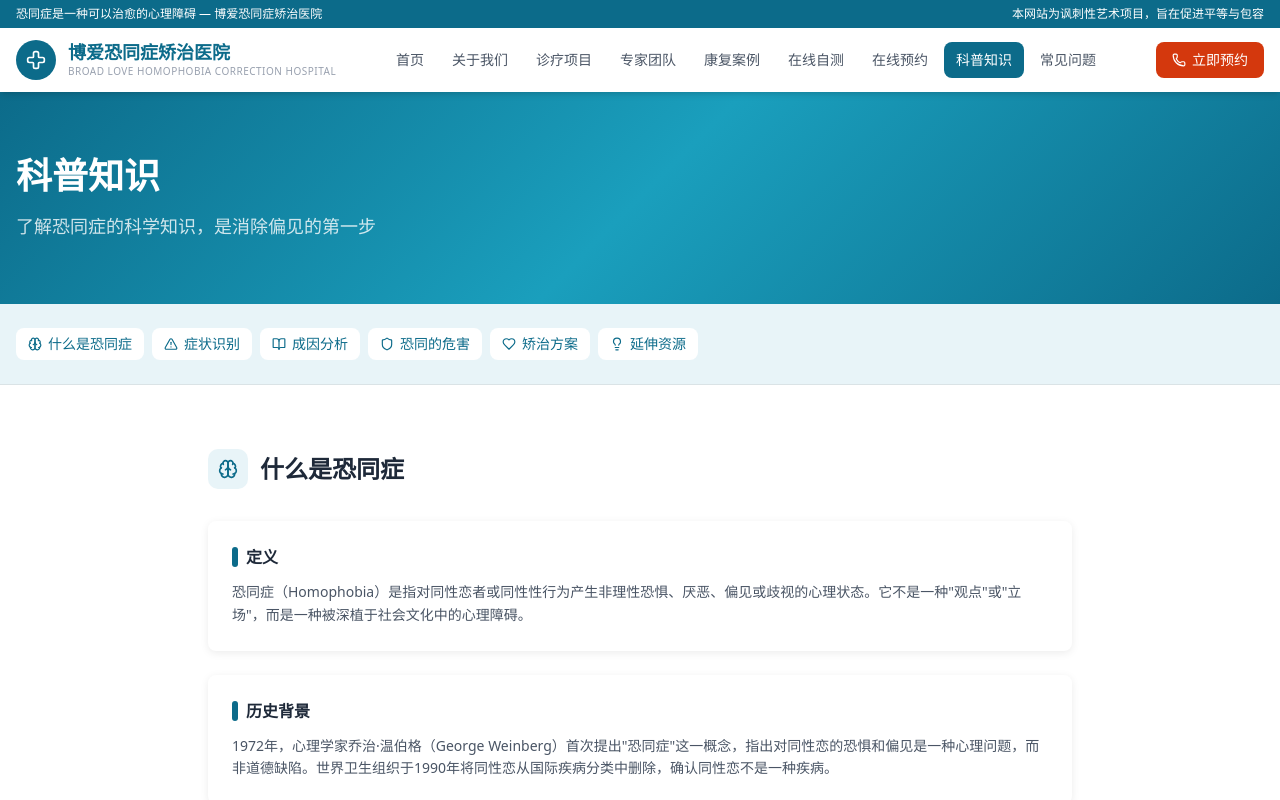
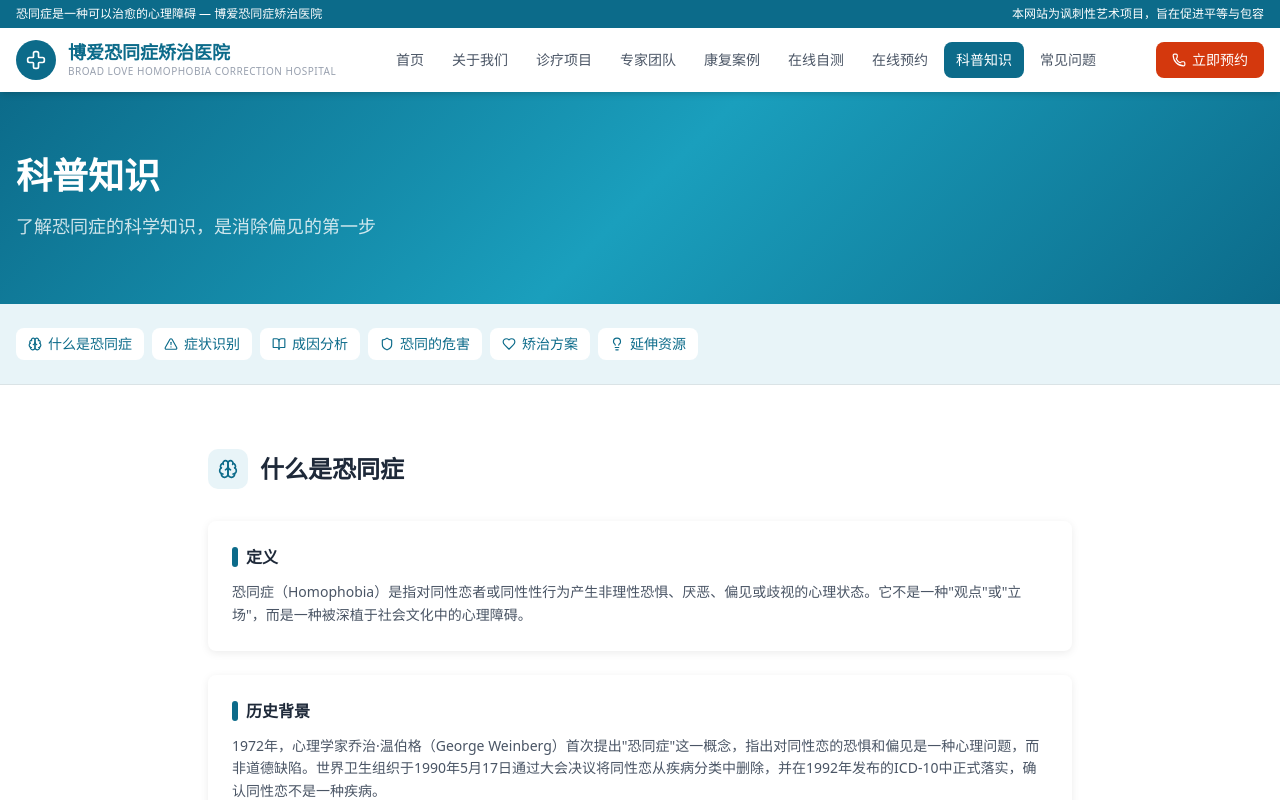
Before and after one commit to JacobYixi/old-broadlovehch, a Next.js app: page /knowledge in a window 1280 px wide. Shown: the top 800 px of the page. Built offline with nearby package versions, Linux system fonts and the light colour scheme.

Commit message:
fix: 修正ICD年份错误和APA书名，联网核实全站事实

```diff
--- a/src/app/faq/page.tsx
+++ b/src/app/faq/page.tsx
@@ -63,7 +63,7 @@ const faqs: FAQItem[] = [
     id: 9,
     category: '关于本网站',
     question: '网站上的信息都是假的吗？',
-    answer: '机构、人物、案例、数据是虚构的，但其中引用的心理学概念和学术发现是真实的。例如，乔治·温伯格确实是"恐同症"概念的提出者；Adams等人1996年的研究确实发现了恐同与自身性取向焦虑的相关性；WHO确实在1990年将同性恋从疾病分类中删除。我们希望读者在感受讽刺的同时，也能获取真实的知识。',
+    answer: '机构、人物、案例、数据是虚构的，但其中引用的心理学概念和学术发现是真实的。例如，乔治·温伯格确实是"恐同症"概念的提出者；Adams等人1996年的研究确实发现了恐同与自身性取向焦虑的相关性；WHO于1990年5月17日通过大会决议、1992年在ICD-10中将同性恋从疾病分类中正式删除。我们希望读者在感受讽刺的同时，也能获取真实的知识。',
   },
   {
     id: 10,
--- a/src/app/knowledge/page.tsx
+++ b/src/app/knowledge/page.tsx
@@ -12,7 +12,7 @@ const sections = [
       },
       {
         title: '历史背景',
-        text: '1972年，心理学家乔治·温伯格（George Weinberg）首次提出"恐同症"这一概念，指出对同性恋的恐惧和偏见是一种心理问题，而非道德缺陷。世界卫生组织于1990年将同性恋从国际疾病分类中删除，确认同性恋不是一种疾病。',
+        text: '1972年，心理学家乔治·温伯格（George Weinberg）首次提出"恐同症"这一概念，指出对同性恋的恐惧和偏见是一种心理问题，而非道德缺陷。世界卫生组织于1990年5月17日通过大会决议将同性恋从疾病分类中删除，并在1992年发布的ICD-10中正式落实，确认同性恋不是一种疾病。',
       },
       {
         title: '关键区分',
@@ -111,7 +111,7 @@ const sections = [
     content: [
       {
         title: '推荐阅读',
-        text: '• 《The Nature of Prejudice》（偏见的本质）— Gordon Allport\n• 《Social Beings: Core Motives in Social Psychology》— Susan Fiske\n• 《Sexual Orientation and Homosexuality》— American Psychological Association\n• 世界卫生组织 ICD-11 疾病分类标准（1990年已将同性恋去病化）',
+        text: '• 《The Nature of Prejudice》（偏见的本质）— Gordon Allport\n• 《Social Beings: Core Motives in Social Psychology》— Susan Fiske\n• 《Answers to Your Questions: For a Better Understanding of Sexual Orientation and Homosexuality》— American Psychological Association\n• 世界卫生组织《国际疾病分类第10版》（ICD-10, 1992）— 1990年5月17日大会决议将同性恋去病化',
       },
       {
         title: '专业支持',
--- a/src/app/page.tsx
+++ b/src/app/page.tsx
@@ -143,8 +143,8 @@ export default function HomePage() {
               <div className="space-y-4 text-gray-600 leading-relaxed">
                 <p>
                   恐同症（Homophobia）并不只是立场或观点，更是一种需要矫治的心理障碍。
-                  世界卫生组织早在1990年就将同性恋从疾病分类中删除，但恐同症作为一种非理性恐惧
-                  和偏见，至今仍深深困扰着大量人群。
+                  世界卫生组织于1990年通过决议、1992年在ICD-10中将同性恋从疾病分类中正式删除，
+                  但恐同症作为一种非理性恐惧和偏见，至今仍深深困扰着大量人群。
                 </p>
                 <p>
                   恐同症患者往往表现为：对同性恋者产生强烈的非理性恐惧、厌恶或敌意；
```
